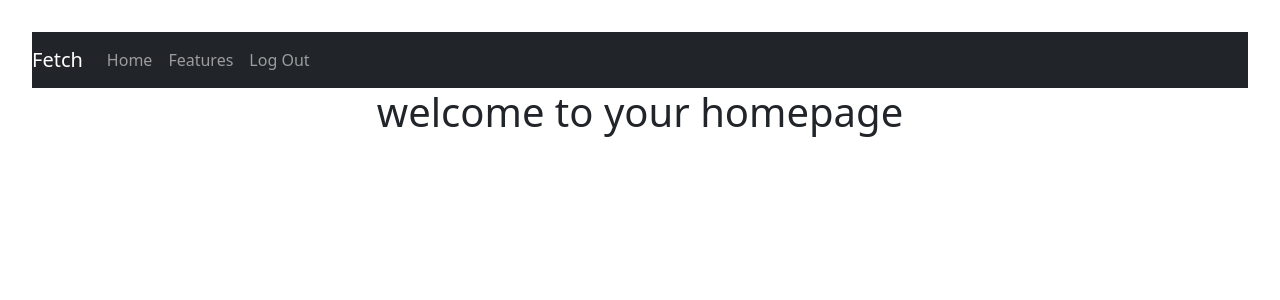
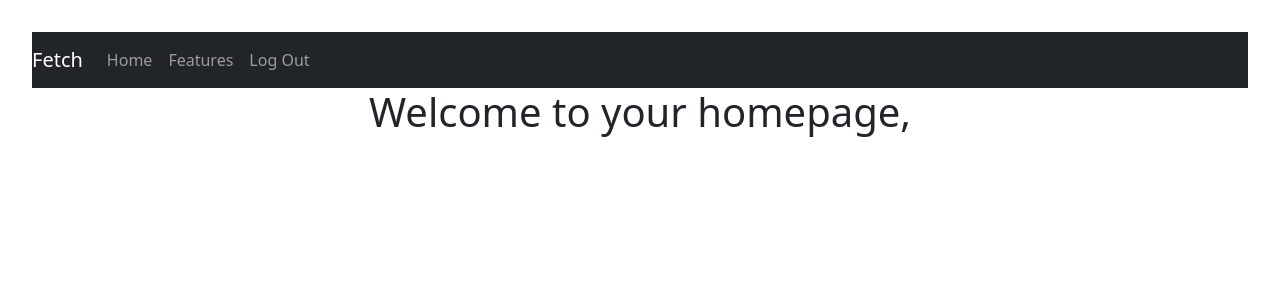
Before and after one commit to lilyyang93/personal-project-dog-social-networking-app, a React (Vite) app in the folder client/: page /homepage in a window 1280 px wide. Shown: the top 300 px of the page. Built offline with nearby package versions, Linux system fonts and the light colour scheme; no server answers.

Commit message:
addressed failing to actually call function. Now working

```diff
--- a/client/src/pages/HomePage.jsx
+++ b/client/src/pages/HomePage.jsx
@@ -1,22 +1,24 @@
 import axios from "axios"
 import NavBar from "../components/Navbar"
-import { useEffect } from "react"
+import { useState, useEffect } from "react"
 
 export default function HomePage() {
 
+    const [myUser, setMyUser] = useState(null)
+
     useEffect(()=> {
-        getUserPage
+        getUserPage()
     },[])
-
 
     async function getUserPage() {
         let response = await axios.get("homepage")
+        setMyUser(response.data.user)
     }
 
     return (
         <div className="homepage">
             <NavBar />
-            <h1> welcome to your homepage </h1>
+            <h1>Welcome to your homepage, {myUser}</h1>
         </div>
     )
 }
```
